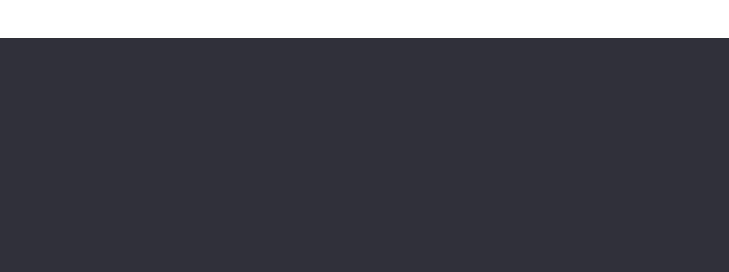
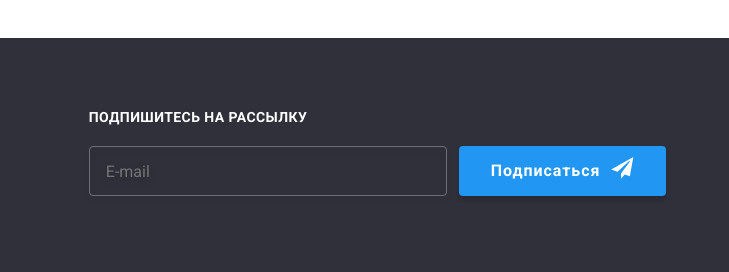
Before and after one commit to LoraZahorzhevska/goit-markup-hw-07, a plain HTML site: page portfolio.html in a window 1280 px wide. Shown: the part 1576-1848 px from the top of the page, 551-1280 px from the left. Drawn offline with nearby package versions, Linux system fonts and the light colour scheme.

Commit message:
делает форму в футере портфолио

```diff
--- a/css/portfolio.css
+++ b/css/portfolio.css
@@ -434,3 +434,56 @@ p {
 .social-icons-item:not(:last-child) {
   margin-right: 10px;
 }
+
+.container-input {
+  margin-left: 93px;
+  padding-top: 72px;
+  padding-bottom: 94px;
+}
+
+.form-field-footer {
+  display: flex;
+}
+
+.form-input-footer {
+  margin: 0;
+  margin-right: 12px;
+  padding: 15px 0 15px 16px;
+  width: 358px;
+  height: 50px;
+
+  border: 1px solid rgba(255, 255, 255, 0.3);
+  filter: drop-shadow(0px 4px 4px rgba(0, 0, 0, 0.15));
+  border-radius: 4px;
+  background: transparent;
+
+  font-size: 16px;
+  line-height: 1.25;
+  color: rgba(255, 255, 255, 0.6);
+}
+
+.button-footer {
+  display: inline-flex;
+  padding-top: 10px;
+  padding-bottom: 10px;
+  padding-right: 29px;
+  border: none;
+
+  box-shadow: 0px 4px 4px rgba(0, 0, 0, 0.15);
+  border-radius: 4px;
+  padding: 10px 32px;
+
+  background-color: var(--accent-color);
+  font-family: inherit;
+  font-style: normal;
+  font-weight: 700;
+  font-size: 16px;
+  line-height: 1.875;
+  letter-spacing: 0.06em;
+  color: var(--white);
+}
+
+.footer-icon {
+  margin-left: 10px;
+  fill: var(--white);
+}
--- a/css/styles.css
+++ b/css/styles.css
@@ -273,6 +273,7 @@ img {
   box-shadow: 0px 4px 4px rgba(0, 0, 0, 0.15);
   border-radius: 4px;
   padding: 10px 32px;
+  border: none;
 
   background-color: var(--accent-color);
   font-family: inherit;
--- a/portfolio.html
+++ b/portfolio.html
@@ -273,6 +273,21 @@
             </li>
           </ul>
         </div>
+        <div class="container-input">
+          <h3 class="title-footer">
+            Подпишитесь на рассылку
+          </h3>
+          <form class="footer-form">
+            <div class="form-field-footer">
+              <input type="email" name="mail" placeholder="E-mail" class="form-input-footer">
+              <button type="submit" class="button-footer">Подписаться
+                <svg class="footer-icon" width="24px" height="24px">
+                  <use href="./images/sprite.svg#icon-send"></use>
+                </svg>
+              </button></div>
+          </form>
+
+        </div>
       </div>
     </footer>
   </body>
```
